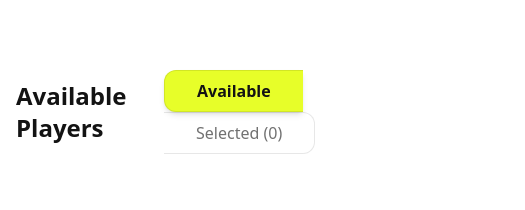
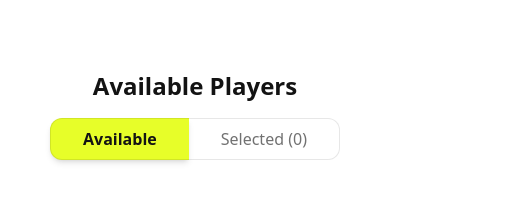
Before and after one commit to nowroz/select-xi, a React (Vite) app: page / in a window 390 px wide. Shown: the part 123-333 px from the top of the page, 525 px wide, since content can reach past the window. Built offline with nearby package versions, Linux system fonts and the light colour scheme.

Commit message:
Make the site fully responsive
Tested down to 425 px width.

```diff
--- a/src/components/availablePlayers/AvailablePlayers.jsx
+++ b/src/components/availablePlayers/AvailablePlayers.jsx
@@ -13,7 +13,7 @@ const AvailablePlayers = ({
 
   return (
     <section className="container mx-auto my-10 px-4">
-      <div className="grid grid-cols-3 gap-6 p-4">
+      <div className="grid md:grid-cols-2 xl:grid-cols-3 gap-6 p-4">
         {availablePlayers.map((player) => (
           <PlayerCard
             key={player.uuid}
--- a/src/components/toggleBar/ToggleBar.jsx
+++ b/src/components/toggleBar/ToggleBar.jsx
@@ -4,13 +4,13 @@ const ToggleBar = ({
   selectedPlayersUUID,
 }) => {
   return (
-    <section className="container mx-auto my-10 px-4 flex justify-between items-center">
+    <section className="container mx-auto my-10 px-4 flex flex-col sm:flex-row justify-between items-center gap-4">
       <h3 className="text-2xl font-bold text-[#131313]">
         {isAvailablePlayersToggled
           ? "Available Players"
           : `Selected Players (${selectedPlayersUUID.length}/6)`}
       </h3>
-      <div>
+      <div className="flex">
         <button
           onClick={() => setIsAvailablePlayersToggled(true)}
           className={`border border-[#1313131a] border-r-0 rounded-l-xl px-8 py-2 text-base ${isAvailablePlayersToggled ? "font-bold text-[#131313] bg-[#E7FE29] shadow-md" : "font-normal text-[#13131399] "} cursor-pointer active:scale-95 active:translate-y-0.5 `}
```
